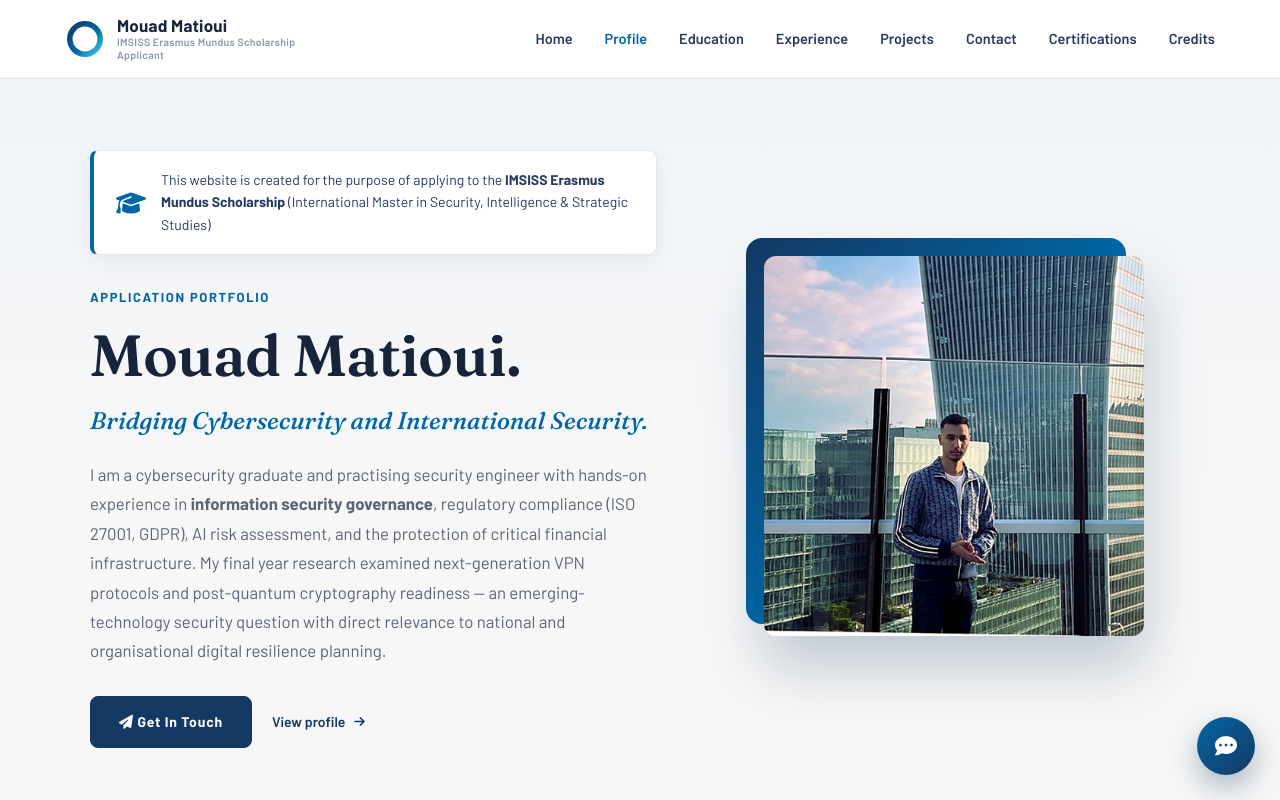
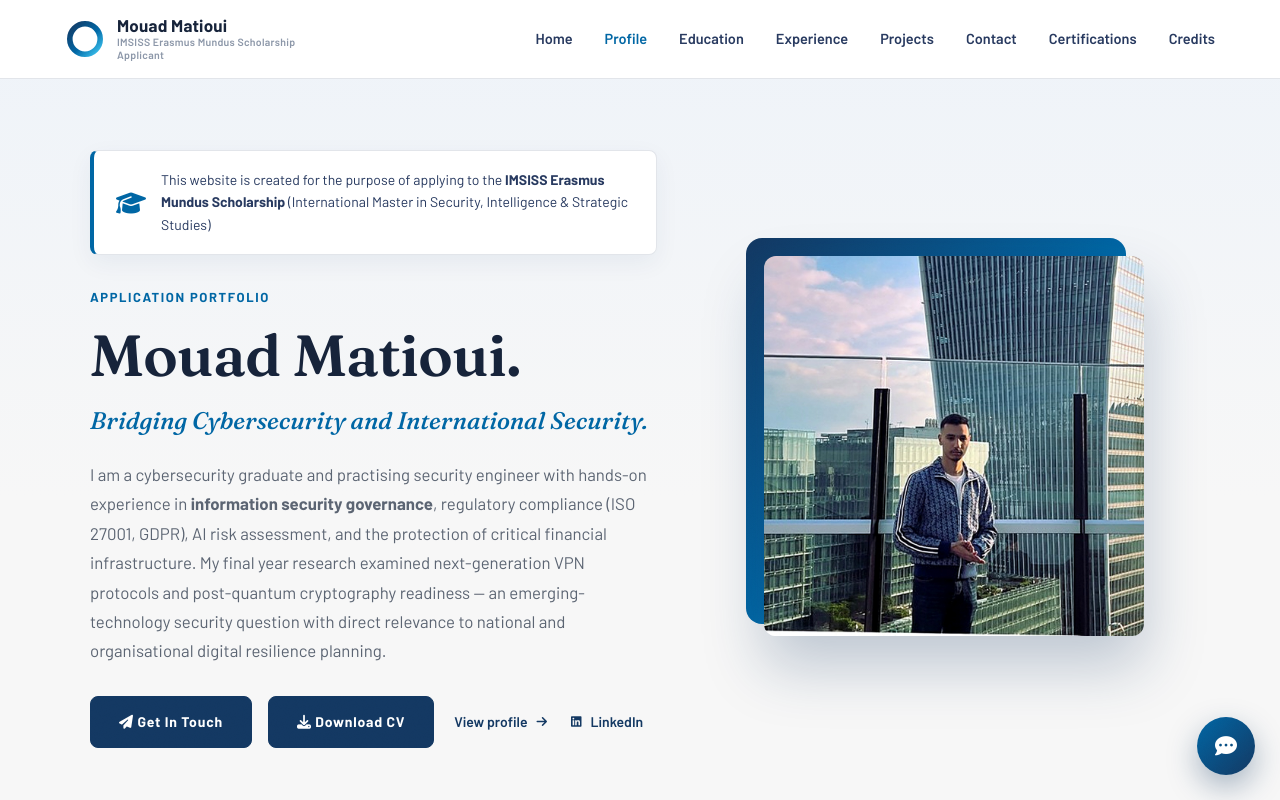
Before and after one commit to MATIOUI59/imsiss-portfolio, a website: page cf-worker/public/index.html in a window 1280 px wide. Shown: the top 800 px of the page. Drawn offline with Linux system fonts and the light colour scheme.

Commit message:
Add LinkedIn link and CV download button to hero and footer

```diff
--- a/cf-worker/public/index.html
+++ b/cf-worker/public/index.html
@@ -61,7 +61,9 @@
                 </p>
                 <div class="btn-group">
                     <a href="#contact" class="btn-primary"><i class="fas fa-paper-plane"></i> Get In Touch</a>
+                    <a href="./Mouad-Matioui-IMSISS-CV.pdf" class="btn-primary" download><i class="fas fa-download"></i> Download CV</a>
                     <a href="#about" class="text-link">View profile <i class="fas fa-arrow-right"></i></a>
+                    <a href="https://www.linkedin.com/in/mouad-matioui" target="_blank" rel="noopener noreferrer" class="text-link"><i class="fab fa-linkedin"></i> LinkedIn</a>
                 </div>
             </div>
             <div class="hero-image">
@@ -498,7 +500,7 @@
 
     <footer>
         <p><i class="fas fa-heart"></i> Thank you for taking the time to review my application portfolio!</p>
-        <p class="footer-sub">Feel free to reach out at <a href="mailto:matiouimouad9@gmail.com">matiouimouad9@gmail.com</a></p>
+        <p class="footer-sub">Feel free to reach out at <a href="mailto:matiouimouad9@gmail.com">matiouimouad9@gmail.com</a> or connect on <a href="https://www.linkedin.com/in/mouad-matioui" target="_blank" rel="noopener noreferrer">LinkedIn</a></p>
     </footer>
 
     <!-- Chatbot Widget -->
```
Also changed, not shown: index.html (+3 -1 lines), 2 other files.
